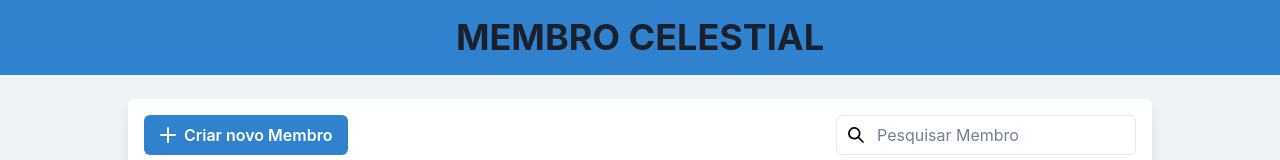
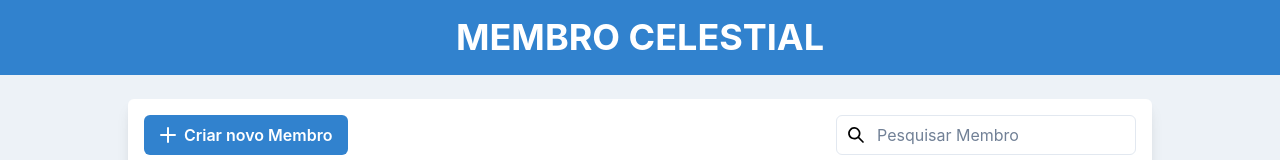
Before and after one commit to joseeliasfuturoprogamador/MEMBRO-CELESTIAL_FRONT, a React (Vite) app: page / in a window 1280 px wide. Shown: the top 160 px of the page. Built offline with nearby package versions, Linux system fonts and the light colour scheme; no server answers.

Commit message:
troca  de cor da logo

```diff
--- a/src/App.jsx
+++ b/src/App.jsx
@@ -55,7 +55,7 @@ const App = () => {
   return (
     <Flex direction="column" align="center" bg="gray.100" minH="100vh">
       <Box bg="blue.500" w="100%" py={4} textAlign="center">
-        <Heading color="withe">MEMBRO CELESTIAL</Heading>
+        <Heading color="white">MEMBRO CELESTIAL</Heading>
       </Box>
       <Box w="80%" my={6} p={4} bg="white" borderRadius="md" boxShadow="lg">
         <Flex justify="space-between" mb={4}>
```
